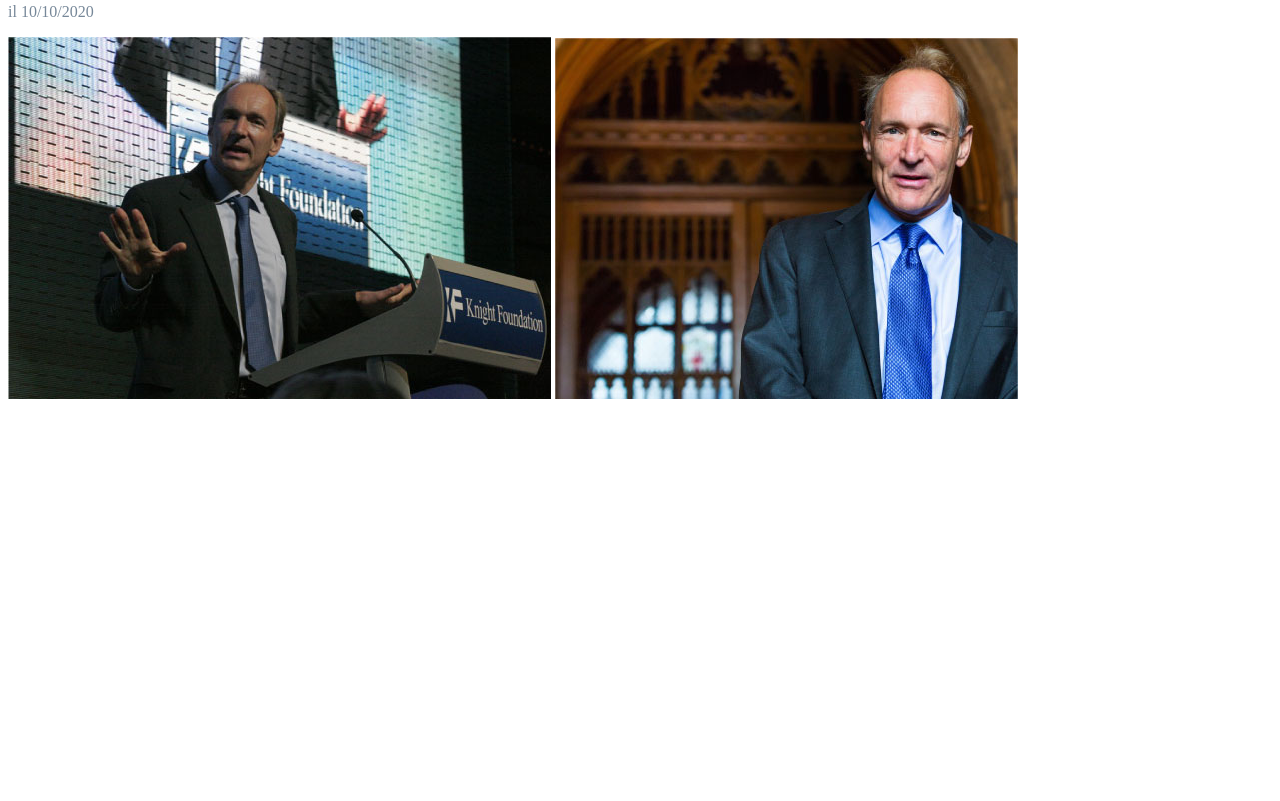
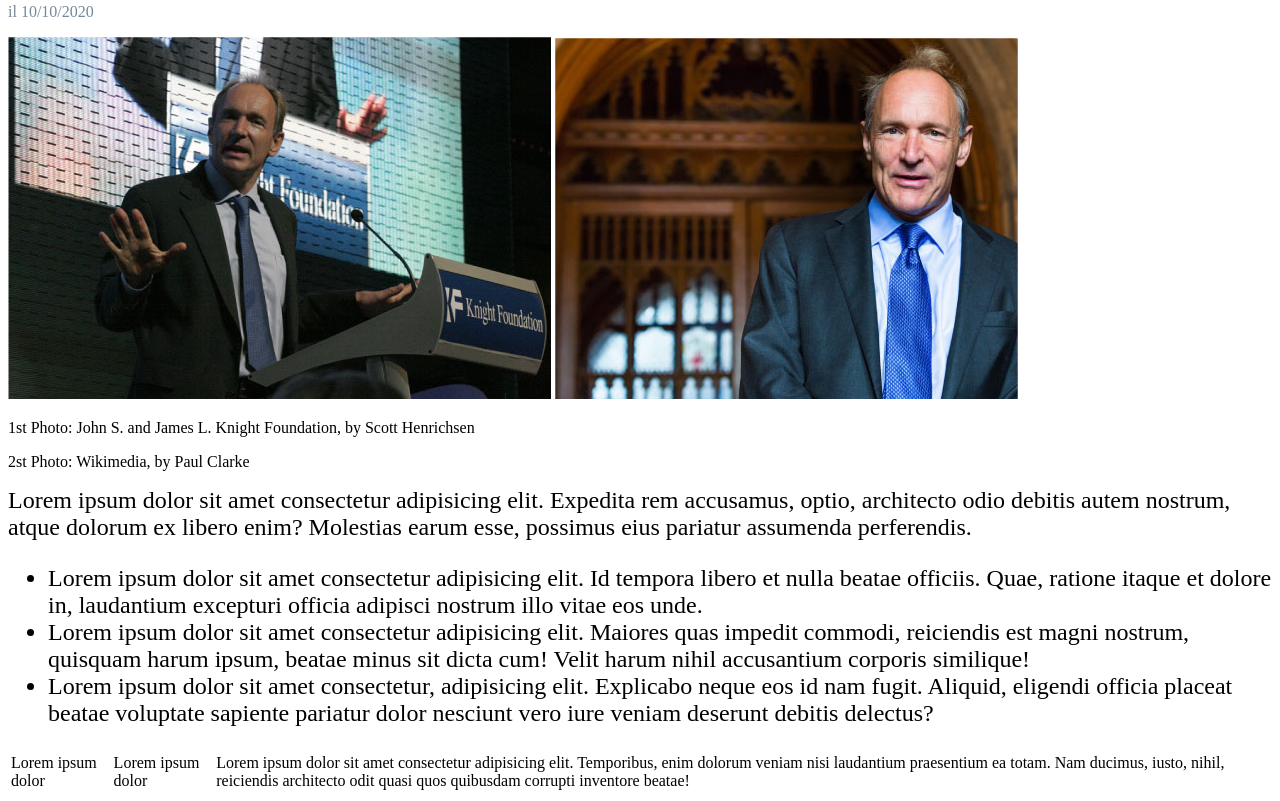
Before and after one commit to Geno00/-html-css-booleaner, a plain HTML site: page index.html in a window 1280 px wide. Shown: the part 444-1245 px from the top of the page. Before the commit the page ends 855 px from the top, so only its background shows below. Drawn offline with Linux system fonts and the light colour scheme.

Commit message:
inizio tabella

```diff
--- a/index.html
+++ b/index.html
@@ -23,10 +23,34 @@
         <span class="color1">Scritto da </span><span class="color2">The Booleaner</span>
         <p class="color1">il 10/10/2020</p>
 
-
         <img src="img/tim-1.jpg" alt="Immagine di Tim 1">
         <img src="img/tim-2.jpg" alt="Immagine di Tim 2">
 
+        <p>1st Photo: John S. and James L. Knight Foundation, by Scott Henrichsen</p>
+        <p>2st Photo: Wikimedia, by Paul Clarke</p>
+
+        <div class="testo1">
+            Lorem ipsum dolor sit amet consectetur adipisicing elit. Expedita rem accusamus, optio, architecto odio debitis autem nostrum, atque dolorum ex libero enim? Molestias earum esse, possimus eius pariatur assumenda perferendis.
+
+            <br>
+
+            <ul>
+
+                <li>Lorem ipsum dolor sit amet consectetur adipisicing elit. Id tempora libero et nulla beatae officiis. Quae, ratione itaque et dolore in, laudantium excepturi officia adipisci nostrum illo vitae eos unde.</li>
+                <li>Lorem ipsum dolor sit amet consectetur adipisicing elit. Maiores quas impedit commodi, reiciendis est magni nostrum, quisquam harum ipsum, beatae minus sit dicta cum! Velit harum nihil accusantium corporis similique!</li>
+                <li>Lorem ipsum dolor sit amet consectetur, adipisicing elit. Explicabo neque eos id nam fugit. Aliquid, eligendi officia placeat beatae voluptate sapiente pariatur dolor nesciunt vero iure veniam deserunt debitis delectus?</li>
+
+            </ul>
+        </div>
+
+        <table>
+
+        <tr>
+            <td>Lorem ipsum dolor</td>
+            <td>Lorem ipsum dolor</td>
+            <td>Lorem ipsum dolor sit amet consectetur adipisicing elit. Temporibus, enim dolorum veniam nisi laudantium praesentium ea totam. Nam ducimus, iusto, nihil, reiciendis architecto odit quasi quos quibusdam corrupti inventore beatae!</td>
+        </tr>
+        </table>
 
 
 
--- a/style.css
+++ b/style.css
@@ -12,3 +12,8 @@
 .color2{
     color: rgb(55, 131, 219);
 }
+
+.testo1{
+    font-size: x-large;
+
+}
```
